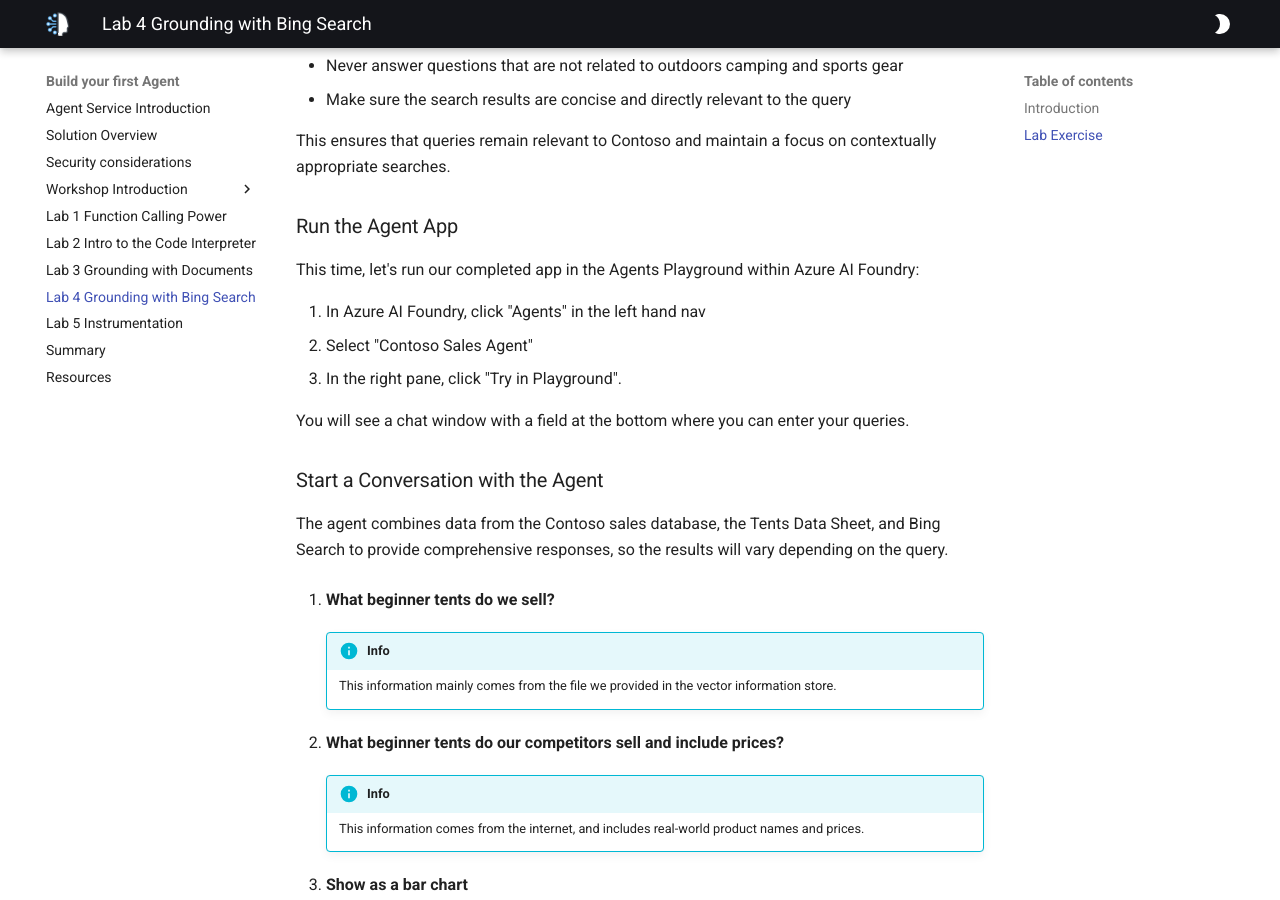
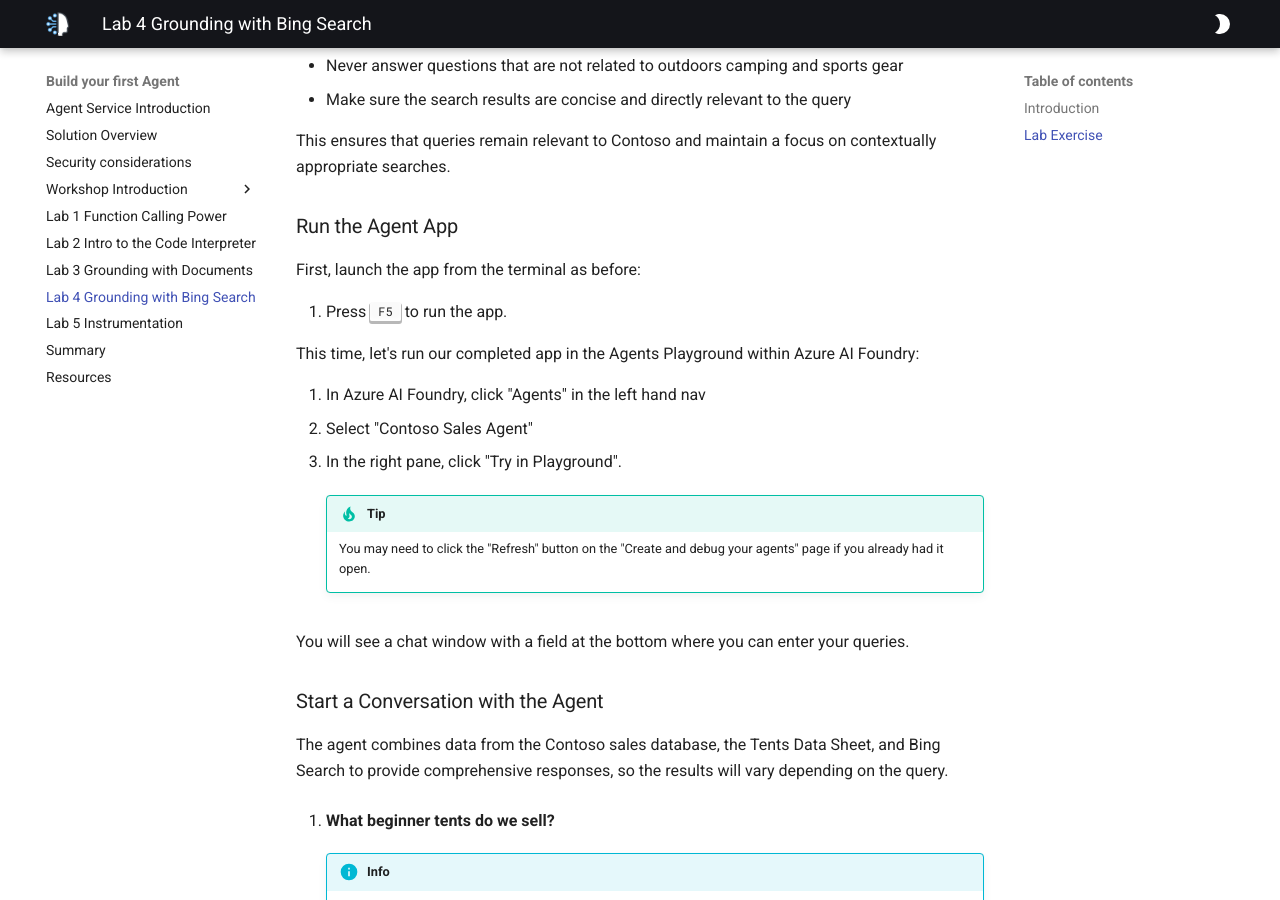
Before and after one commit to yelamanchili-murali/build-your-first-agent-with-azure-ai-agent-service-workshop, an MkDocs documentation site: the page built from docs/docs/lab-4-bing_search.md, in a window 1280 px wide and 900 px high, scrolled down 3037 px. Built offline with MkDocs 1.6.1 and Material for MkDocs 9.7.7, drawn with Linux system fonts in a browser that asks for light colours.

Commit message:
minor lab fixes

```diff
--- a/docs/docs/lab-4-bing_search.md
+++ b/docs/docs/lab-4-bing_search.md
@@ -124,11 +124,18 @@
 
 ### Run the Agent App
 
+First, launch the app from the terminal as before:
+
+1. Press <kbd>F5</kbd> to run the app.
+
 This time, let's run our completed app in the Agents Playground within Azure AI Foundry:
 
 1. In Azure AI Foundry, click "Agents" in the left hand nav
 2. Select "Contoso Sales Agent"
 3. In the right pane, click "Try in Playground".
+
+    !!! tip
+        You may need to click the "Refresh" button on the "Create and debug your agents" page if you already had it open.
 
 You will see a chat window with a field at the bottom where you can enter your queries.
 
```
Also changed, not shown: docs/docs/introduction-self-guided.md (+6 -9 lines), docs/docs/lab-2-code_interpreter.md (+1 -1 lines).
